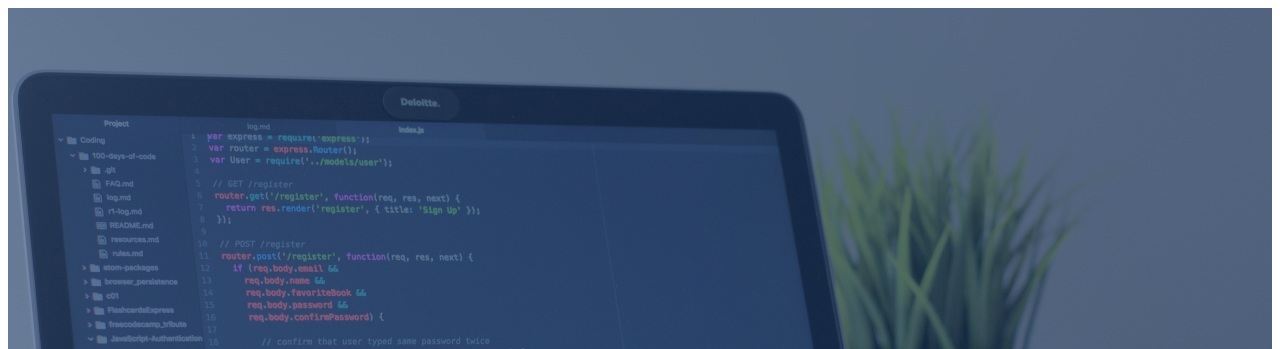
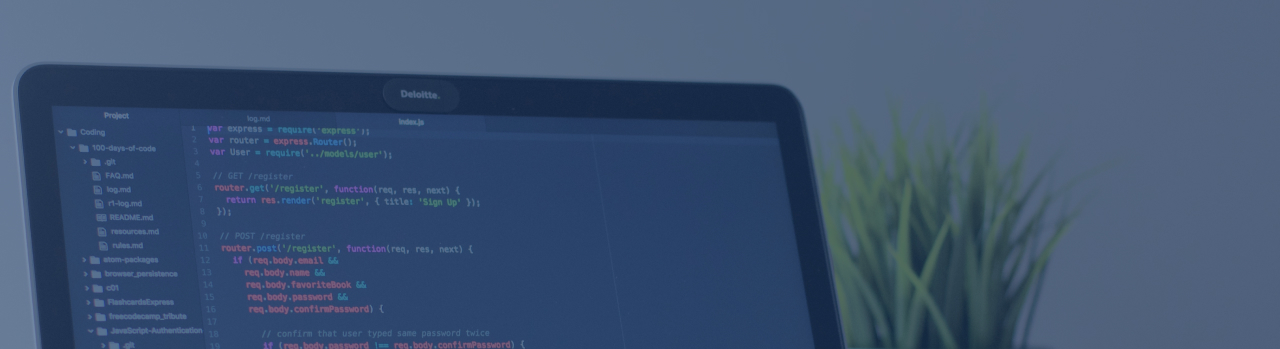
Before and after one commit to INTROLMMORTAL/test, a plain HTML site: page index.html in a window 1280 px wide. Shown: the top 349 px of the page. Drawn offline with Linux system fonts and the light colour scheme.

Commit message:
Update main.css

```diff
--- a/css/main.css
+++ b/css/main.css
@@ -1,5 +1,7 @@
 * {
     box-sizing: border-box;
+    margin: 0;
+    pading: 0;
 }
 
 .body {
```
